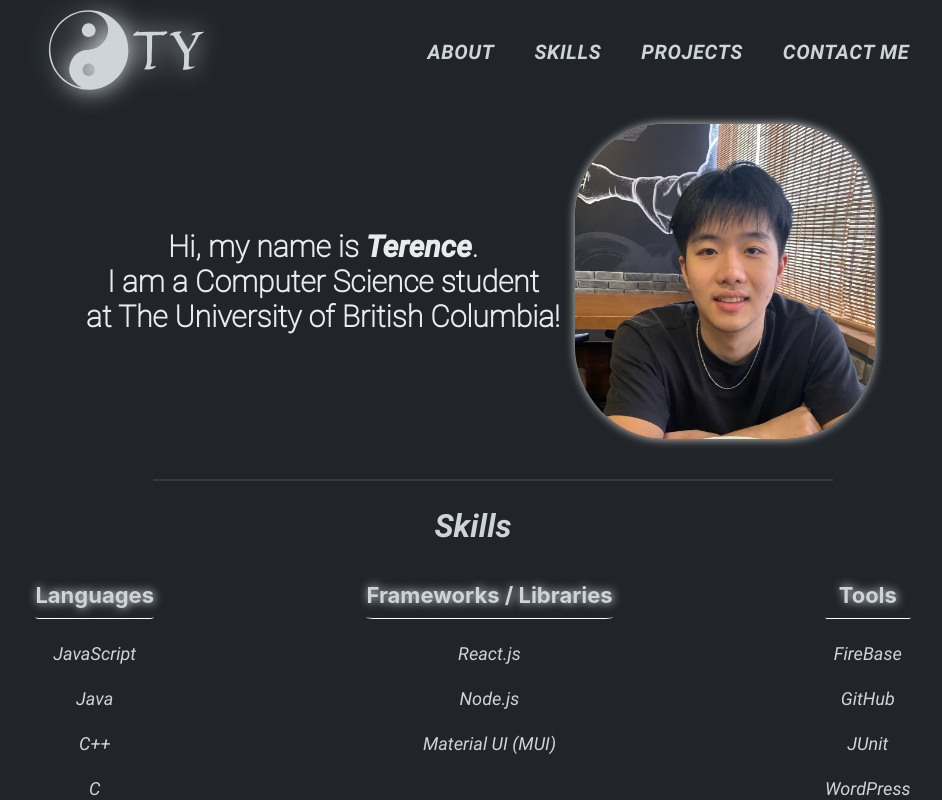
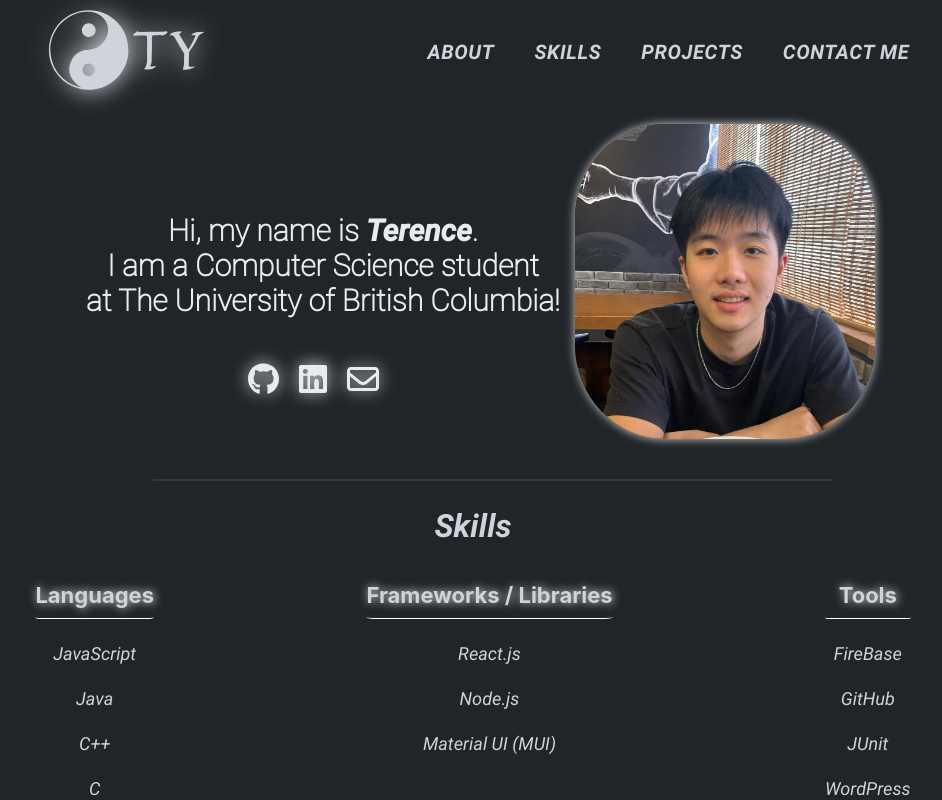
Before and after one commit to tyin76/Personal-Website, a React (Create React App) app: page / in a window 1280 px wide. Shown: the top 800 px of the page, without its empty margins (167-1109 px from the left). Built offline with nearby package versions, Linux system fonts and the light colour scheme.

Commit message:
added icons and changed some styling

```diff
--- a/src/App.js
+++ b/src/App.js
@@ -27,7 +27,6 @@ function App() {
           scrollToAbout={() => scrollToComponent(aboutMeRef)}
           scrollToSkills={() => scrollToComponent(skillsRef)}
           scrollToProjects={() => scrollToComponent(projectRef)}>
-
           </NavBar>
         </header>
 
--- a/src/components/AboutMe.js
+++ b/src/components/AboutMe.js
@@ -1,9 +1,16 @@
 import React, { useEffect, useState } from 'react'
 import croppedPortrait from '../images/cropped portrait.jpg'
 import '../styles/AboutMe.css'
+import { FontAwesomeIcon } from '@fortawesome/react-fontawesome';
+import { faGithub } from '@fortawesome/free-brands-svg-icons';
+import { Link } from 'react-router-dom';
+import { faLinkedin } from '@fortawesome/free-brands-svg-icons';
+import { faEnvelope } from '@fortawesome/free-regular-svg-icons';
 
 function AboutMe() {
   const [isVisible, setIsVisible] = useState(false);
+
+  const email = 'terence.yin76@gmail.com'
 
   useEffect(() => {
     // Set a small delay to ensure the component is mounted before applying the effect
@@ -16,11 +23,41 @@ function AboutMe() {
 
   return (
     <div className={`about-me-comp ${isVisible ? 'fade-in' : ''}`}>
+      <div>
       <h3 className='about-me-text-comp'>
         Hi, my name is <b>Terence</b>. <br />
         I am a Computer Science student <br />
         at The University of British Columbia!
-      </h3>
+        </h3>
+
+      <a
+      href={'https://github.com/tyin76'}
+      target="_blank"
+      rel="noopener noreferrer">
+      <FontAwesomeIcon icon={faGithub} size='2x' color='#E9ECEF' style={{ paddingRight: '20px'}}
+        className='icons'/>
+      </a>
+
+      <a
+      href={'https://www.linkedin.com/in/terence-yin-0aabba29a/'}
+      target="_blank"
+      rel="noopener noreferrer">
+      <FontAwesomeIcon icon= {faLinkedin} size='2x' color='#E9ECEF' style={{ paddingRight: '20px'}}
+        className='icons'/>
+      </a>
+
+      <Link
+      to={`mailto:${email}`}
+      onClick={(e) => {
+        e.preventDefault();
+        window.location.href=`mailto:${email}`;
+      }}>
+        <FontAwesomeIcon icon={faEnvelope} size='2x' color='#E9ECEF' style={{ paddingRight: '20px'}}
+          className='icons'/>
+      </Link>
+
+      </div>
+
       <img src={croppedPortrait} className='portrait' alt="Terence's portrait" />
     </div>
   )
--- a/src/index.js
+++ b/src/index.js
@@ -3,12 +3,14 @@ import ReactDOM from 'react-dom/client';
 import './index.css';
 import App from './App';
 import reportWebVitals from './reportWebVitals';
+import { BrowserRouter as Router } from 'react-router-dom';
 
 const root = ReactDOM.createRoot(document.getElementById('root'));
 root.render(
-  <React.StrictMode>
+  <Router>
     <App />
-  </React.StrictMode>
+  </Router>
+
 );
 
 // If you want to start measuring performance in your app, pass a function
--- a/src/styles/AboutMe.css
+++ b/src/styles/AboutMe.css
@@ -42,3 +42,13 @@
   .about-me-comp.fade-in {
     animation: fadeInAndSlideUp 1.4s ease-in-out forwards;
   }
+
+.icons:hover {
+  transform: scale(1.2);
+  transition: 0.2s ease-in;
+}
+
+.icons {
+  transition: 0.2s ease-in;
+  filter: drop-shadow(0 0 0.5rem #DEE2E6);
+}
--- a/src/styles/NavBar.css
+++ b/src/styles/NavBar.css
@@ -1,13 +1,14 @@
 
 .navbar-container {
     width: 100%;
-    height: auto;
+    height: 84px;
     display: flex;
     justify-content: space-evenly;
     align-items: center;
     padding-top: 10px;
     flex-direction: row;
     position: relative;
+    z-index: 999;
 }
 
 .navbar-logo {
```
Also changed, not shown: package.json (+8 -0 lines), 1 other file (tests, documents, lock files or other folders).
